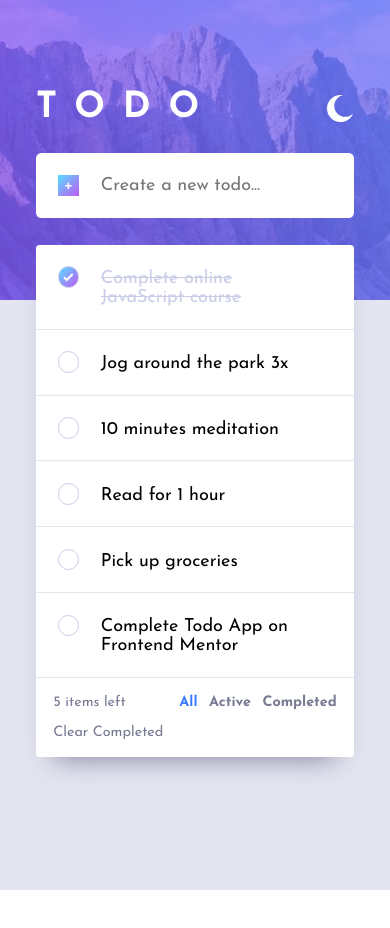
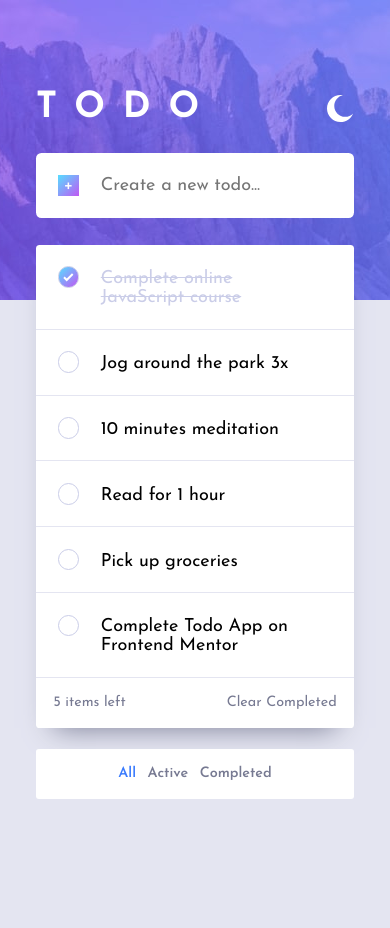
Before and after one commit to hueisu/Todo-app, a Next.js app: page /todos in a window 390 px wide. Shown: the top 928 px of the page. Before the commit the page ends 890 px from the top, so only its background shows below. Built offline with nearby package versions, Linux system fonts and the light colour scheme.

Commit message:
Update filter section in mobile view

```diff
--- a/src/pages/todos.js
+++ b/src/pages/todos.js
@@ -101,6 +101,31 @@ export default function Todos() {
     });
   }
 
+  function filterButtons() {
+    return (
+      <div className="filter-section row">
+        <button
+          onClick={() => toggleStatusFilter("all")}
+          className={statusFiler === "all" ? "option-active" : ""}
+        >
+          All
+        </button>
+        <button
+          onClick={() => toggleStatusFilter("active")}
+          className={statusFiler === "active" ? "option-active" : ""}
+        >
+          Active
+        </button>
+        <button
+          onClick={() => toggleStatusFilter("completed")}
+          className={statusFiler === "completed" ? "option-active" : ""}
+        >
+          Completed
+        </button>
+      </div>
+    );
+  }
+
   return (
     <main id="todo-list">
       <div className="todo-card-wrapper">
@@ -127,26 +152,7 @@ export default function Todos() {
           </div>
           <div className="todo-info row space-between">
             <span>{activeTodoCounts} items left</span>
-            <div className="filter-section row">
-              <button
-                onClick={() => toggleStatusFilter("all")}
-                className={statusFiler === "all" ? "option-active" : ""}
-              >
-                All
-              </button>
-              <button
-                onClick={() => toggleStatusFilter("active")}
-                className={statusFiler === "active" ? "option-active" : ""}
-              >
-                Active
-              </button>
-              <button
-                onClick={() => toggleStatusFilter("completed")}
-                className={statusFiler === "completed" ? "option-active" : ""}
-              >
-                Completed
-              </button>
-            </div>
+            <div className="mobile-hide">{filterButtons()}</div>
             <div>
               <button onClick={clearCompleted} className="clear-btn btn">
                 Clear Completed
@@ -154,6 +160,7 @@ export default function Todos() {
             </div>
           </div>
         </div>
+        <div className="mobile-show">{filterButtons()}</div>
         <div className="todo-bottom">
           {/*TODO: <span>Drag and drop to reorder list</span> */}
         </div>
--- a/src/styles/layout.scss
+++ b/src/styles/layout.scss
@@ -89,3 +89,17 @@ img {
   display: block;
   object-fit: contain;
 }
+
+.mobile-show {
+  display: none;
+}
+
+@media screen and (max-width: 480px) {
+  .mobile-hide {
+    display: none;
+  }
+
+  .mobile-show {
+    display: unset;
+  }
+}
--- a/src/styles/todo.scss
+++ b/src/styles/todo.scss
@@ -103,6 +103,17 @@
   }
 }
 
+.mobile-show .filter-section {
+  padding: 1.2em;
+  font-size: 0.8em;
+  font-weight: 600;
+  color: $darkGrayishBlue;
+  margin-top: 1.5em;
+  background-color: white;
+  border-radius: 0.2em;
+  justify-content: center;
+}
+
 .todo-bottom {
   color: $darkGrayishBlue;
   text-align: center;
```
